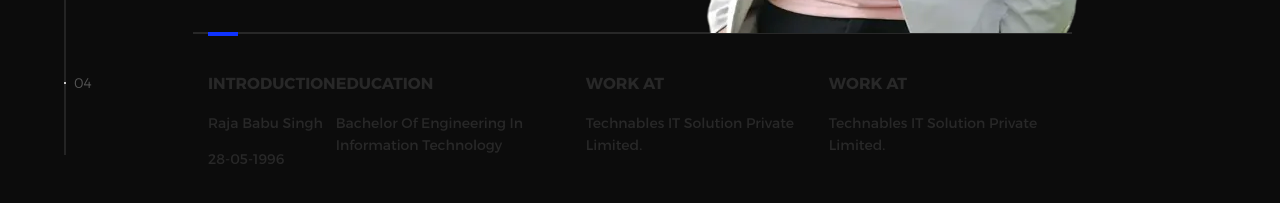
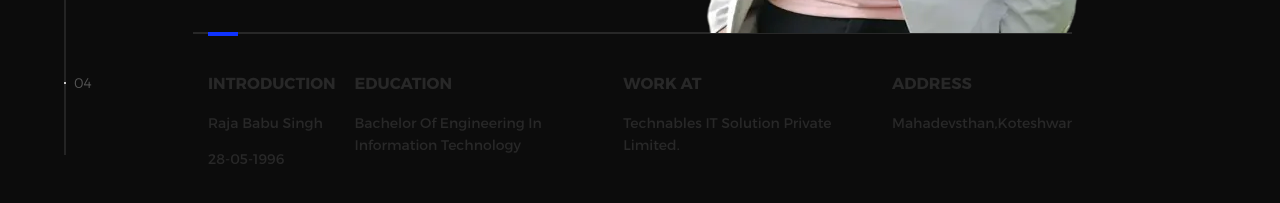
Before and after one commit to RajaCingh/RajaSinghProfile, a plain HTML site: page index.html in a window 1280 px wide. Shown: the part 525-728 px from the top of the page. Drawn offline with nearby package versions, Linux system fonts and the light colour scheme.

Commit message:
Add files via upload

```diff
--- a/index.html
+++ b/index.html
@@ -73,9 +73,9 @@
                   <h3>Work At</h3>
                   <p>Technables IT Solution Private Limited.</p>
                 </a>
-                <a href="https://www.technables.com/">
-                  <h3>Work At</h3>
-                  <p>Technables IT Solution Private Limited.</p>
+                <a href="#0">
+                  <h3>Address</h3>
+                  <p>Mahadevsthan,Koteshwar</p>
                 </a>
               </div>
             </div>
```
